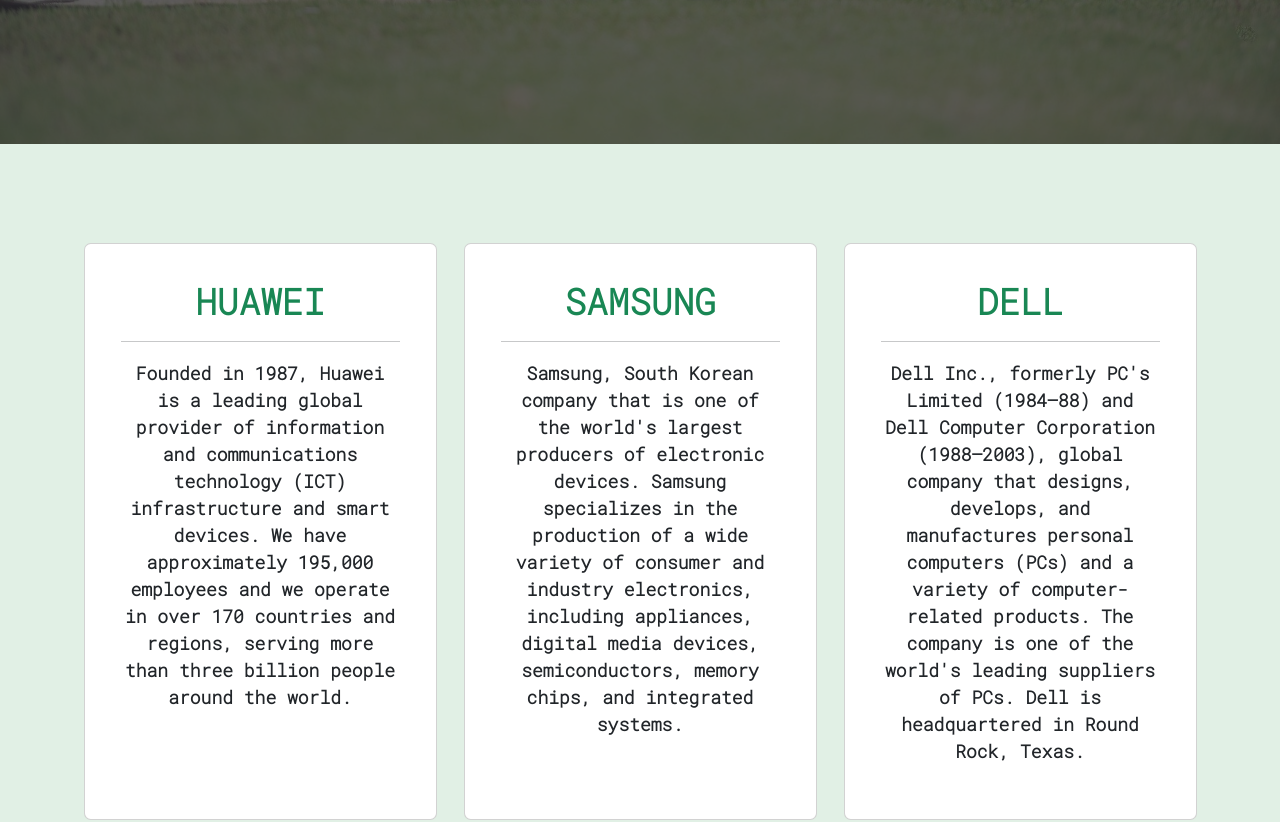
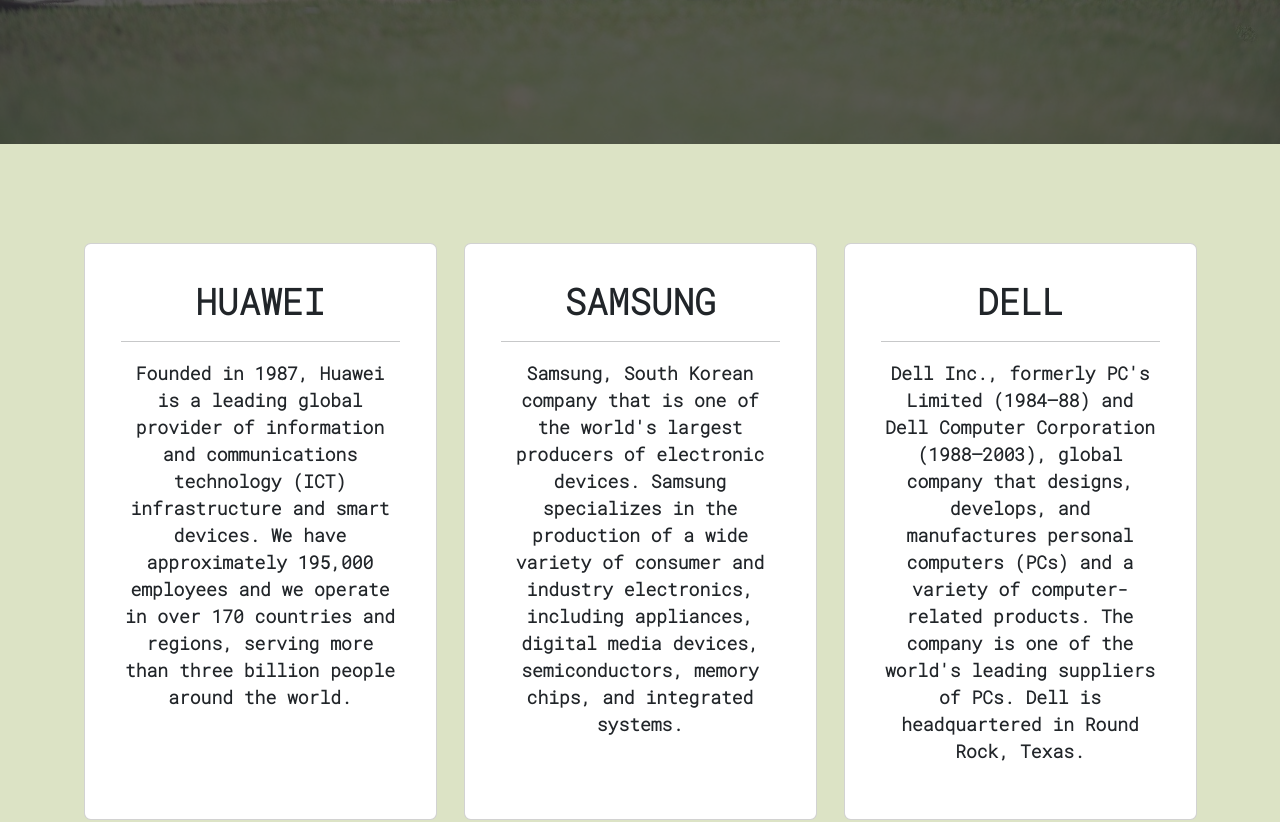
Before and after one commit to alaska25/ecommerceapp, a React (Create React App) app: page / in a window 1280 px wide. Shown: the part 719-1541 px from the top of the page. Built offline with nearby package versions, Linux system fonts and the light colour scheme; no server answers; a web font is replaced by a local one.

Commit message:
updated code

```diff
--- a/src/App.css
+++ b/src/App.css
@@ -87,6 +87,6 @@
 }
 
 .bg{
-    background-color: #e1f0e5;
+    background-color: #dce3c5;
     min-height: 100vh;
 }
--- a/src/components/Highlights.js
+++ b/src/components/Highlights.js
@@ -6,7 +6,7 @@
 			                <Card className="cardHighlight p-3 hover">
 			                    <Card.Body>
 			                        <Card.Title>
-			                            <h2 className="fw-bold text-center text-success">HUAWEI<br/></h2>
+			                            <h2 className="fw-bold text-center">HUAWEI<br/></h2>
 			                        </Card.Title>
 			                        <hr/>
 			                        <Card.Text className="fw-bold d-flex text-center">
@@ -20,7 +20,7 @@
 			                <Card className="cardHighlight p-3">
 			                    <Card.Body>
 			                        <Card.Title>
-			                            <h2 className="fw-bold text-center text-success">SAMSUNG<br/></h2>
+			                            <h2 className="fw-bold text-center">SAMSUNG<br/></h2>
 			                        </Card.Title>
 			                        <hr/>
 			                        <Card.Text className="fw-bold d-flex text-center">
@@ -34,7 +34,7 @@
 			                <Card className="cardHighlight p-3">
 			                    <Card.Body>
 			                        <Card.Title>
-			                            <h2 className="fw-bold text-center text-success">DELL<br/></h2>
+			                            <h2 className="fw-bold text-center">DELL<br/></h2>
 			                        </Card.Title>
 			                        <hr/>
 			                        <Card.Text className="fw-bold d-flex text-center">
--- a/src/pages/Cart.js
+++ b/src/pages/Cart.js
@@ -30,6 +30,7 @@
 	                Authorization: `Bearer ${localStorage.getItem("token")}`
 	            },
 	            body: JSON.stringify({
+	            	userId: item.userId,
 					productId: item.id,
 					productName: item.name,
 					price: item.price,
@@ -68,6 +69,7 @@
 						{items.map((item, index)=>{
 									return(
 										<tr key={index}>
+											<td>{item.userId}</td>
 											<td>{item.name}</td>
 											<td>{item.price}</td>
 											<td>Quantity ({item.quantity})</td>
--- a/src/pages/Login.js
+++ b/src/pages/Login.js
@@ -139,7 +139,7 @@
 
 					<Form.Group className="mb-3" controlId="password">
 					  <Form.Label>Password*</Form.Label>
-					  <Form.Control type="password" placeholder="Password" value={password} onChange={e => setPassword(e.target.value)}/>
+					  <Form.Control type="password" placeholder="" value={password} onChange={e => setPassword(e.target.value)}/>
 					</Form.Group>
 
 					{
--- a/src/pages/ShowOrder.js
+++ b/src/pages/ShowOrder.js
@@ -28,6 +28,7 @@
             setProductCart(data.map(cart => {
                             return(
                                 <tr key={cart._id}>
+                                    <td className="readable">{cart.userId}</td>
                                     <td className="readable">{cart._id}</td>
                                     <td className="readable">{cart.price}</td>
                                     <td className="readable">{cart.quantity}</td>
@@ -39,45 +40,6 @@
                 })
             }
 
-            /*function removeItem(cart){
-                console.log(cart._id);
-
-                    fetch(`${process.env.REACT_APP_API_URL}/products/removeCart`, {
-                        method: "DELETE",
-                        headers: {
-                            "Content-Type": "application/json",
-                            "Authorization": `Bearer ${localStorage.getItem('token')}`
-                        },
-                        body: JSON.stringify({
-                           productId: cart._id
-                        })
-                    })
-                    .then(res => res.json())
-                    .then(data => {
-                        console.log(data);
-
-                        if(data){
-                            Swal.fire({
-                                title: "Product succesfully Added",
-                                icon: "success",
-                                text: `Item is now deleted`
-                            });
-
-                            // navigate("/admin");
-
-                            orders();
-                        }
-                        else{
-                            Swal.fire({
-                                title: "Error!",
-                                icon: "error",
-                                text: `Something went wrong. Please try again later!`
-                            });
-                        }
-
-                    })
-            }*/
-
 
             useEffect(()=>{
                     // Get orders in the first render
@@ -87,11 +49,12 @@
         return(
         <>
             <div className="mt-5 mb-3 text-center">
-                <h1 className="fw-bold text-success">Transaction History</h1>
+                <h1 className="fw-bold text-success">Order History</h1>
             </div>
             <Table striped bordered hover variant="dark" className="container text-light">
              <thead className="text-center fw-bold">
                <tr>
+                 <th>User_Id</th>
                  <th>Product_Id_Number</th>
                  <th>Price</th>
                  <th>Quantity</th>
```
